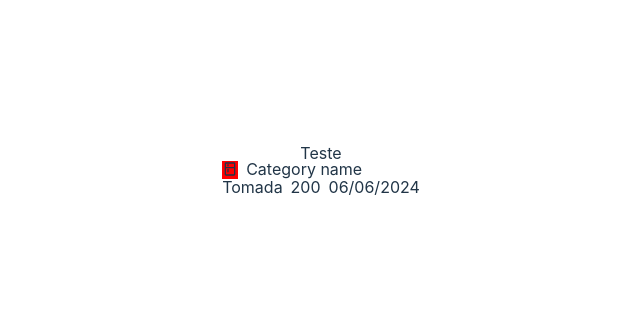
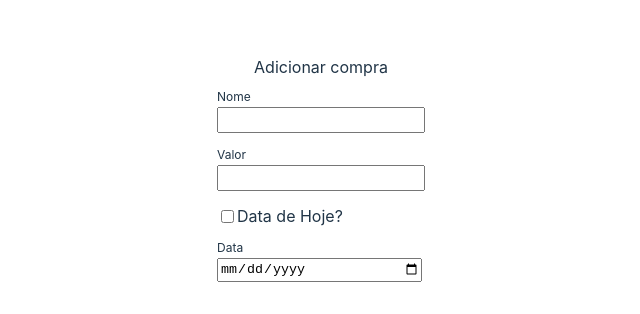
Before and after one commit to ThalesTrombim/dash-budget, a React (Vite) app: page / in a window 1280 px wide. Shown: the part 230-544 px from the top of the page, without its empty margins (319-959 px from the left). Built offline with nearby package versions, Linux system fonts and the light colour scheme.

Commit message:
feat: add form to add expense

```diff
--- a/src/App.tsx
+++ b/src/App.tsx
@@ -1,12 +1,13 @@
 import './App.css';
+import AddExpense from './components/AddExpense';
 import ExpenseCategory from './components/ExpenseCategory';
 
 function App() {
 
   return (
     <>
-      <h1>Teste</h1>
-      <ExpenseCategory />
+      {/* <ExpenseCategory /> */}
+      <AddExpense />
     </>
   )
 }
--- /dev/null
+++ b/src/components/AddExpense/index.tsx
@@ -0,0 +1,33 @@
+import style from "./style.module.scss";
+
+function AddExpense() {
+  return (
+    <div className={style.addExpenseContainer}>
+      <h3>Adicionar compra</h3>
+
+      <div className={style.addExpenseInputs}>
+        <div className={style.addExpenseInput}>
+          <label htmlFor="item_name">Nome</label>
+          <input type="text" name="item_name" id="item_name" />
+        </div>
+
+        <div className={style.addExpenseInput}>
+          <label htmlFor="item_amount">Valor</label>
+          <input type="number" name="item_amount" id="item_amount" />
+        </div>
+
+        <div className={style.addExpenseCheckbox}>
+          <input type="checkbox" name="item_date_today" id="item_date_today" />
+          <label htmlFor="item_date_today">Data de Hoje?</label>
+        </div>
+
+        <div className={style.addExpenseInput}>
+          <label htmlFor="item_date">Data</label>
+          <input type="date" name="item_date" id="item_date" />
+        </div>
+      </div>
+    </div>
+  )
+}
+
+export default AddExpense
--- /dev/null
+++ b/src/components/AddExpense/style.module.scss
@@ -0,0 +1,35 @@
+.addExpenseContainer {
+  h3 {
+    margin-bottom: 1rem;
+  }
+}
+
+.addExpenseInputs {
+  display: flex;
+  flex-direction: column;
+
+  gap: 1rem;
+}
+
+
+.addExpenseInput {
+  display: flex;
+  flex-direction: column;
+  text-align: start;
+  gap: .25rem;
+
+
+  label {
+    font-size: .75rem;
+  }
+  input {
+    width: 200px;
+    height: 20px;
+  }
+}
+
+.addExpenseCheckbox {
+  display: flex;
+  justify-self: flex-start;
+  align-items: center;
+}
--- a/src/components/ExpenseCategory/index.tsx
+++ b/src/components/ExpenseCategory/index.tsx
@@ -8,17 +8,25 @@ function ExpenseCategory() {
     <div className={style.expenseCategoryContainer}>
       <div className={style.expenseCategoryTitle}>
         <div className={style.expenseCategoryIcon}>
-          <MdOutlineKitchen />
+          <MdOutlineKitchen size={24}/>
         </div>
 
         <h3>Category name</h3>
       </div>
 
-      <ExpenseItem
-        name='Tomada'
-        amount={200}
-        date='06/06/2024'
-      />
+
+      <div className={style.expenseCategoryItemList}>
+        <ExpenseItem
+          name='Tomada'
+          amount={200}
+          date='06/06/2024'
+        />
+        <ExpenseItem
+          name='Tomada'
+          amount={200}
+          date='06/06/2024'
+        />
+      </div>
     </div>
   )
 }
--- a/src/components/ExpenseCategory/style.module.scss
+++ b/src/components/ExpenseCategory/style.module.scss
@@ -1,14 +1,34 @@
 .expenseCategory {
-  &Container {
+  // &Container {
 
-  }
+  // }
 
   &Title {
     display: flex;
-    gap: .5rem;
+    align-items: center;
+    gap: 1rem;
+
+    h3 {
+      font-size: 1.25rem;
+      font-weight: bold;
+    }
   }
 
   &Icon {
+    width: 2.5rem;
+    height: 2.5rem;
+    display: flex;
+    align-items: center;
+    justify-content: center;
+
+    border-radius: .5rem;
     background-color: red;
   }
+
+  &ItemList{
+    display: flex;
+    flex-direction: column;
+    gap: .25rem;
+    margin-top: 1.5rem;
+  }
 }
--- a/src/components/ExpenseItem/index.tsx
+++ b/src/components/ExpenseItem/index.tsx
@@ -10,8 +10,8 @@ function ExpenseItem({ name, amount, date }: IProps) {
   return (
     <div className={style.expenseItemContainer}>
       <span>{name}</span>
+      <span>{date}</span>
       <span>{amount}</span>
-      <span>{date}</span>
     </div>
   )
 }
--- a/src/components/ExpenseItem/style.module.scss
+++ b/src/components/ExpenseItem/style.module.scss
@@ -1,6 +1,11 @@
 .expenseItem {
   &Container {
     display: flex;
-    gap: .5rem;
+    gap: 1rem;
+
+    font-weight: 500;
+    border: 1px solid blue;
+    border-radius: .25rem;
+    padding: 1rem;
   }
 }
```
